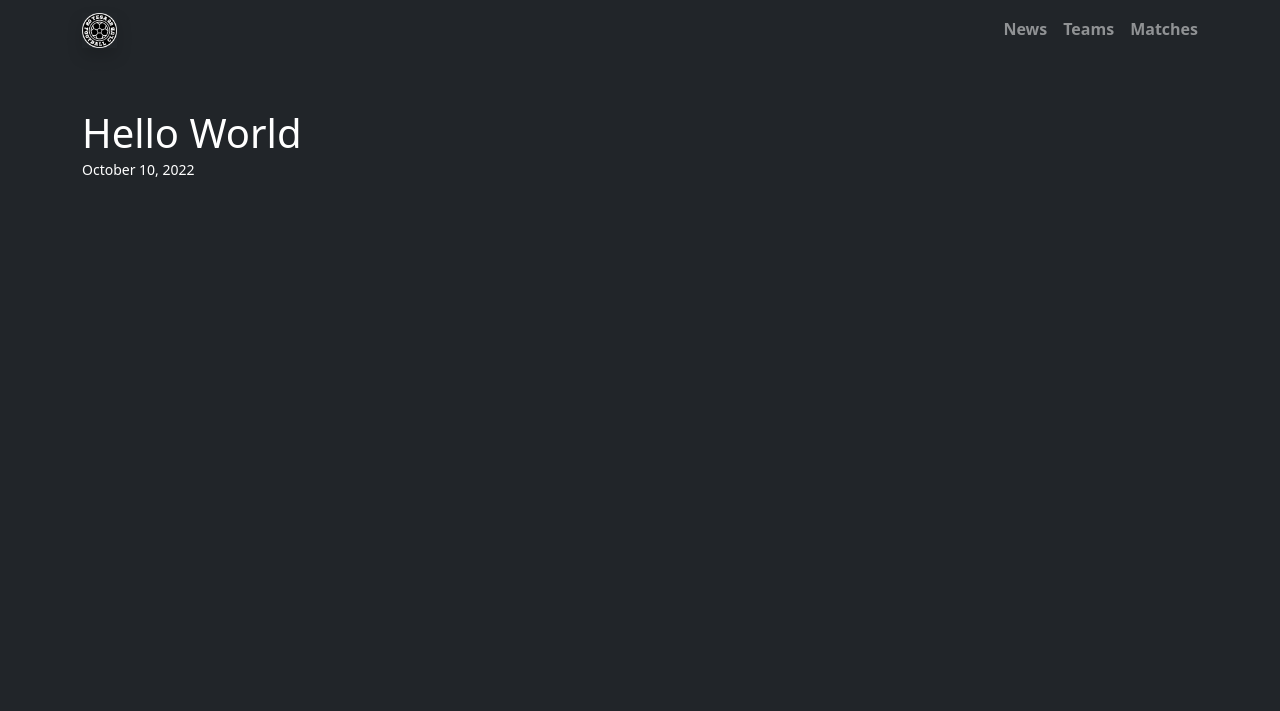
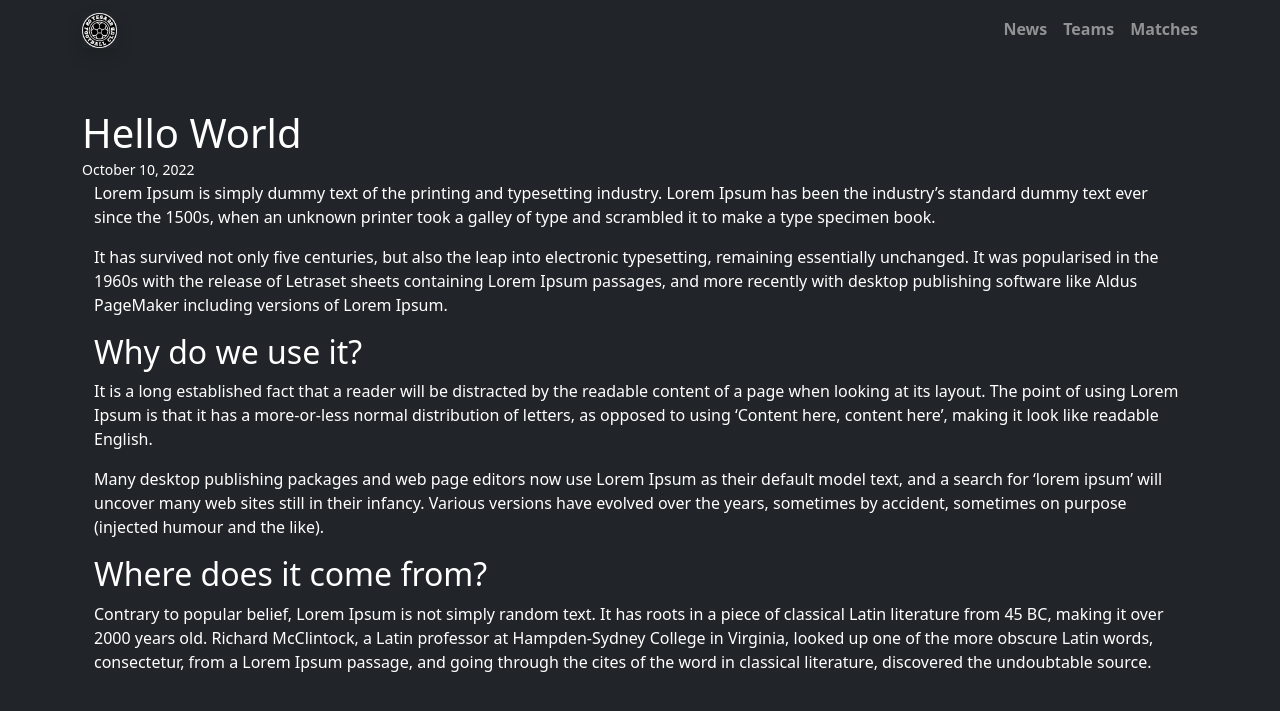
Before and after one commit to tesafc/tesafc.github.io, a Jekyll site: the page built from _posts/2022-10-10-hello-world.md, in a window 1280 px wide. Shown: the top 711 px of the page. Built offline with Jekyll 4.4.1, drawn with Linux system fonts in a browser that asks for light colours.

Commit message:
Update 2022-10-10-hello-world.md

```diff
--- a/_posts/2022-10-10-hello-world.md
+++ b/_posts/2022-10-10-hello-world.md
@@ -2,3 +2,15 @@
 layout: post
 title: hello world
 ---
+
+Lorem Ipsum is simply dummy text of the printing and typesetting industry. Lorem Ipsum has been the industry's standard dummy text ever since the 1500s, when an unknown printer took a galley of type and scrambled it to make a type specimen book.
+
+It has survived not only five centuries, but also the leap into electronic typesetting, remaining essentially unchanged. It was popularised in the 1960s with the release of Letraset sheets containing Lorem Ipsum passages, and more recently with desktop publishing software like Aldus PageMaker including versions of Lorem Ipsum.
+
+## Why do we use it?
+It is a long established fact that a reader will be distracted by the readable content of a page when looking at its layout. The point of using Lorem Ipsum is that it has a more-or-less normal distribution of letters, as opposed to using 'Content here, content here', making it look like readable English.
+
+Many desktop publishing packages and web page editors now use Lorem Ipsum as their default model text, and a search for 'lorem ipsum' will uncover many web sites still in their infancy. Various versions have evolved over the years, sometimes by accident, sometimes on purpose (injected humour and the like).
+
+## Where does it come from?
+Contrary to popular belief, Lorem Ipsum is not simply random text. It has roots in a piece of classical Latin literature from 45 BC, making it over 2000 years old. Richard McClintock, a Latin professor at Hampden-Sydney College in Virginia, looked up one of the more obscure Latin words, consectetur, from a Lorem Ipsum passage, and going through the cites of the word in classical literature, discovered the undoubtable source.
```
